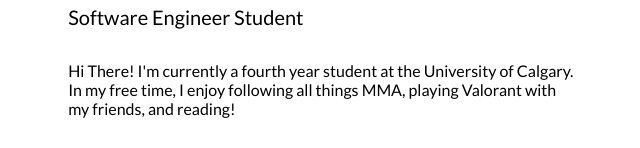
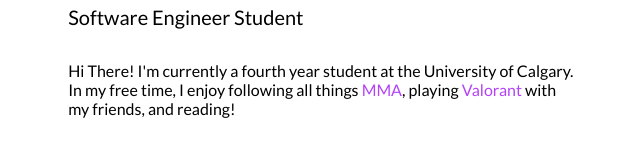
Before and after one commit to tylerlam1/personal-website, a Next.js app: page / in a window 1280 px wide. Shown: the part 198-346 px from the top of the page, without its empty margins (319-959 px from the left). Built offline with nearby package versions, Linux system fonts and the light colour scheme.

Commit message:
style: Minor styling fixes

```diff
--- a/components/about.tsx
+++ b/components/about.tsx
@@ -1,8 +1,15 @@
 import styled from "styled-components";
 import { faEnvelope } from "@fortawesome/free-solid-svg-icons";
 import { faLinkedin, faGithub } from "@fortawesome/free-brands-svg-icons";
-import { GITHUB_LINK, LINKEDIN_LINK, MAIL_LINK } from "../utils/constants";
+import {
+  GITHUB_LINK,
+  LINKEDIN_LINK,
+  MAIL_LINK,
+  UFC_LINK,
+  VALORANT_LINK,
+} from "../utils/constants";
 import FontAwesomeLink from "../styled/FontAwesomeLink";
+import ExternalLink from "../styled/ExternalLink";
 
 const IconContainer = styled.div`
   display: flex;
@@ -11,16 +18,20 @@ const IconContainer = styled.div`
 
 const DescriptionContainer = styled.p`
   margin: 2rem 0;
-  font-weight: 50;
+  font-weight: 10;
 `;
 
 export function About(): JSX.Element {
   return (
     <>
       <DescriptionContainer>
-        Hi There! I'm currently a fourth year student at the University of
-        Calgary. In my free time, I enjoy following all things MMA, playing
-        Valorant with my friends, and reading!
+        <div>
+          Hi There! I'm currently a fourth year student at the University of
+          Calgary. In my free time, I enjoy following all things{" "}
+          <ExternalLink href={UFC_LINK}>MMA</ExternalLink>, playing{" "}
+          <ExternalLink href={VALORANT_LINK}>Valorant</ExternalLink> with my
+          friends, and reading!
+        </div>
       </DescriptionContainer>
       <IconContainer>
         <FontAwesomeLink icon={faEnvelope} link={MAIL_LINK} />
--- /dev/null
+++ b/styled/ExternalLink.tsx
@@ -0,0 +1,10 @@
+import styled from "styled-components";
+import { PURPLE_TEXT_COLOR } from "../utils/colors";
+
+export default styled.a`
+  color: ${PURPLE_TEXT_COLOR};
+
+  :hover {
+    text-decoration: underline;
+  }
+`;
--- a/styles/Home.module.css
+++ b/styles/Home.module.css
@@ -15,6 +15,6 @@
 
 @media (max-width: 961px) {
   .main {
-    margin: 5px 5px 0 5px;
+    margin: 3rem 3rem 0 3rem;
   }
 }
--- a/styles/globals.css
+++ b/styles/globals.css
@@ -1,4 +1,4 @@
-@import url("https://fonts.googleapis.com/css2?family=Lato&display=swap");
+@import url("https://fonts.googleapis.com/css2?family=Lato");
 
 html,
 body {
--- a/utils/constants.ts
+++ b/utils/constants.ts
@@ -1,3 +1,6 @@
 export const LINKEDIN_LINK = "https://www.linkedin.com/in/tylerwlam";
 export const GITHUB_LINK = "https://www.github.com/tylerlam1";
 export const MAIL_LINK = "mailto:tyler.lam1@ucalgary.ca";
+
+export const UFC_LINK = "https://www.ufc.com";
+export const VALORANT_LINK = "https://www.playvalorant.com";
```
